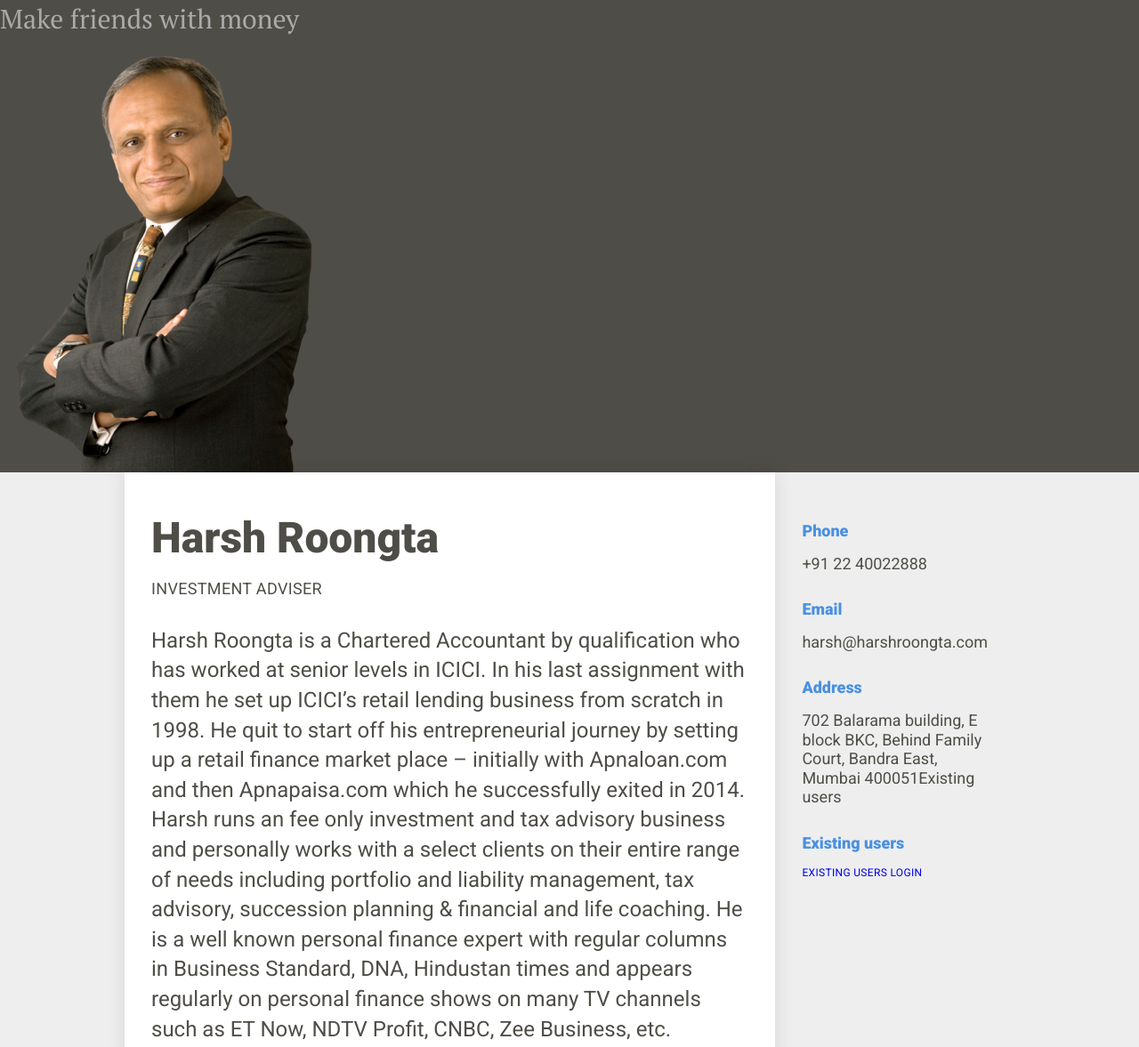
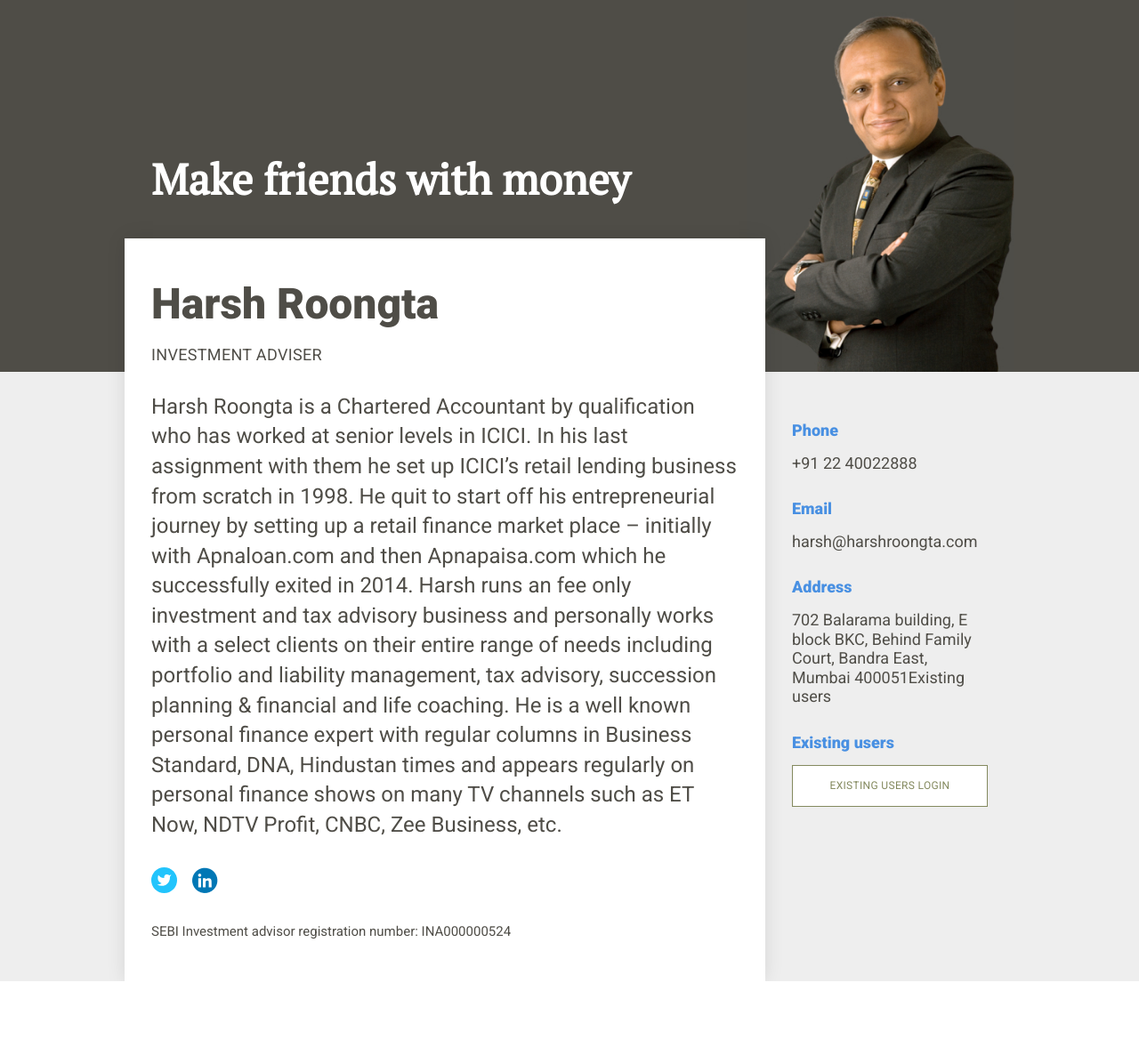
Before and after one commit to h4mg/st-harsh, a website: page src/index.html in a window 1280 px wide. Shown: the top 1177 px of the page at 89% size. After the commit the page ends 1103 px from the top, so only its background shows below. Drawn offline with nearby package versions, Linux system fonts and the light colour scheme; files that its build step writes are made by us from their sources.

Commit message:
v1 complete

```diff
--- a/src/index.html
+++ b/src/index.html
@@ -57,8 +57,14 @@
 
   <body>
     <header>
-      <h2>Make friends with money</h2>
-      <img src="img/harsh-profile-bg.jpg" alt="profile image of Harsh Roongta">
+      <div class="wrapper">
+        <div class="text">
+          <h2>Make friends with money</h2>
+        </div>
+        <figure>
+          <img src="img/harsh-profile-bg.jpg" alt="profile image of Harsh Roongta">
+        </figure>
+      </div>
     </header>
     <main>
       <div class="wrapper">
@@ -83,7 +89,7 @@
       </dl>
       <div class="login">
         <h4>Existing users</h4>
-        <a href="#" class="btn">Existing users login</a>
+        <a href="https://ideeyatechprod-my.sharepoint.com:443/:f:/g/personal/layan_thadani_ideeyatech_com/ErnDPzgY52lFuyIZhP749EoB1aFJZbPtENaTv4_YBDyolQ?email=harsh%40harshroongta.com&e=Qgfk13" class="btn">Existing users login</a>
       </div>
     </aside>
   </div>
--- a/src/scss/base/_index.scss
+++ b/src/scss/base/_index.scss
@@ -16,7 +16,7 @@
    margins & padding
    ========================================================================== */
 
-h1, h2, h3, h4, h5, h6, p{
+h1, h2, h3, h4, h5, h6, p, figure, img{
     margin: 0;
 }
 
@@ -56,10 +56,7 @@ header{
 }
 
 main{
-
-
-        background: #eee;
-
+    background: #eee;
 }
 
 section{
@@ -81,3 +78,50 @@ section{
         display: flex;
     }
 }
+
+header .wrapper, figure{
+    display: flex;
+}
+
+header .wrapper .text{
+    align-self: center;
+
+}
+
+figure{
+    align-items: flex-end;
+}
+
+section, .text{
+    flex: 0 1 75%;
+}
+aside, figure{
+    flex: 0 1 25%;
+}
+
+header{
+    img{
+        max-width: 300px;
+    }
+    .wrapper{
+
+    }
+}
+
+@include bp(sm){
+    section{
+        margin-top: -15rem;
+    }
+}
+/* ==========================================================================
+   button
+   ========================================================================== */
+
+.btn{
+    display: block;
+    text-align: center;
+    padding: 1.5rem;
+    border: 1px solid #848A5F;
+    background: #fff;
+    color: #848A5F;
+}
--- a/src/scss/base/_type.scss
+++ b/src/scss/base/_type.scss
@@ -18,9 +18,14 @@ h1{
 
 h2{
     font-family: 'PT Serif', georgia, serif;
-    font-size: 1.5rem;
-    @include bp(sm){
-        font-size: 3rem;
+    font-size: 2.4rem;
+    line-height: 1.5;
+    display: inline-block;
+    width: 7ch;
+    @include bp(s){
+        width: 100%;
+        font-size: 4.8rem;
+        line-height: 1;
     }
 }
 
@@ -76,7 +81,7 @@ h1, dt, h4{
     font-weight: bold;
 }
 
-h2, h3, h5, p{
+h3, h5, p{
     font-weight: normal;
     line-height: 1.4;
 }
@@ -88,5 +93,17 @@ dt, h4{
 }
 
 h2{
-    color: #aaaaaa;
+    color: #fff;
+    padding-left: 3rem;
+    padding-bottom: 4.5rem;
+    padding-top: 3rem;
+    position: relative;
+    // &::before{
+    //     content: '';
+    //     position: absolute;
+    //     top: 0;
+    //     left: 0;
+    //     bottom: 0;
+    //     border-left: 1px solid #fff;
+    // }
 }
```
